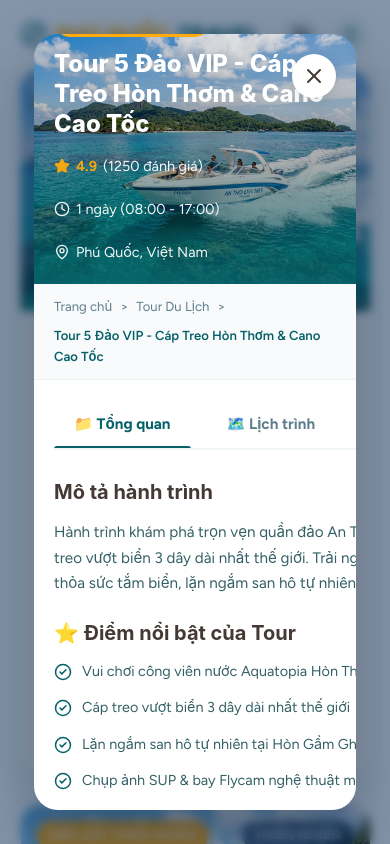
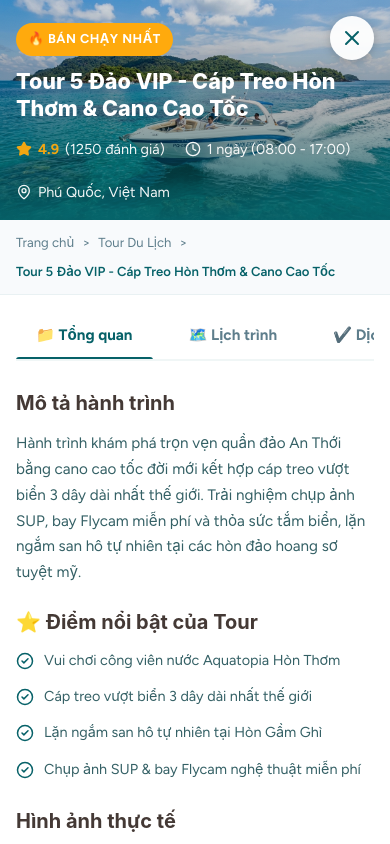
Before and after one commit to huahongquang/phuquoctravel, a React (Vite) app: page / in a window 390 px wide. Both pictures are taken after a click on the element "Tour 5 Đảo VIP - Cáp Treo Hòn Thơm & Cano Cao Tốc". Shown: the part 1488-2332 px from the top of the page. Built offline with nearby package versions, Linux system fonts and the light colour scheme; a web font is replaced by a local one.

Commit message:
fix: resolve mobile modal overflow and spacing issues inside modal overlay

```diff
--- a/src/styles/components.css
+++ b/src/styles/components.css
@@ -2402,6 +2402,10 @@ table td {
     grid-template-columns: 1fr;
     gap: 30px;
     padding: 30px;
+    min-width: 0;
+  }
+  .detail-content-column {
+    min-width: 0;
   }
   .booking-widget-card {
     position: static;
@@ -2409,20 +2413,47 @@ table td {
 }
 
 @media (max-width: 768px) {
+  .modal-overlay {
+    padding: 0 !important;
+  }
+  .tour-detail-modal {
+    width: 100% !important;
+    height: 100vh !important;
+    max-height: 100vh !important;
+    border-radius: 0 !important;
+    margin: 0 !important;
+    box-shadow: none !important;
+  }
+  .booking-modal {
+    width: 92% !important;
+    max-height: 95vh !important;
+    border-radius: 16px !important;
+  }
+  .close-detail-modal-btn {
+    top: 16px !important;
+    right: 16px !important;
+    background: rgba(255, 255, 255, 0.95) !important;
+    color: var(--primary) !important;
+    box-shadow: 0 2px 10px rgba(0, 0, 0, 0.2) !important;
+  }
   .detail-hero-banner {
-    height: 250px;
+    height: 220px;
   }
   .detail-hero-overlay {
-    padding: 20px;
+    padding: 16px;
   }
   .detail-hero-info h2 {
-    font-size: 1.5rem;
+    font-size: 1.35rem;
   }
   .detail-breadcrumbs {
-    padding: 12px 20px;
+    padding: 12px 16px;
   }
   .detail-main-layout {
-    padding: 20px;
+    padding: 16px;
+    min-width: 0;
+  }
+  .detail-content-column {
+    min-width: 0;
   }
   .highlights-grid, .inclusions-columns, .meals-menu-grid {
     grid-template-columns: 1fr;
```
